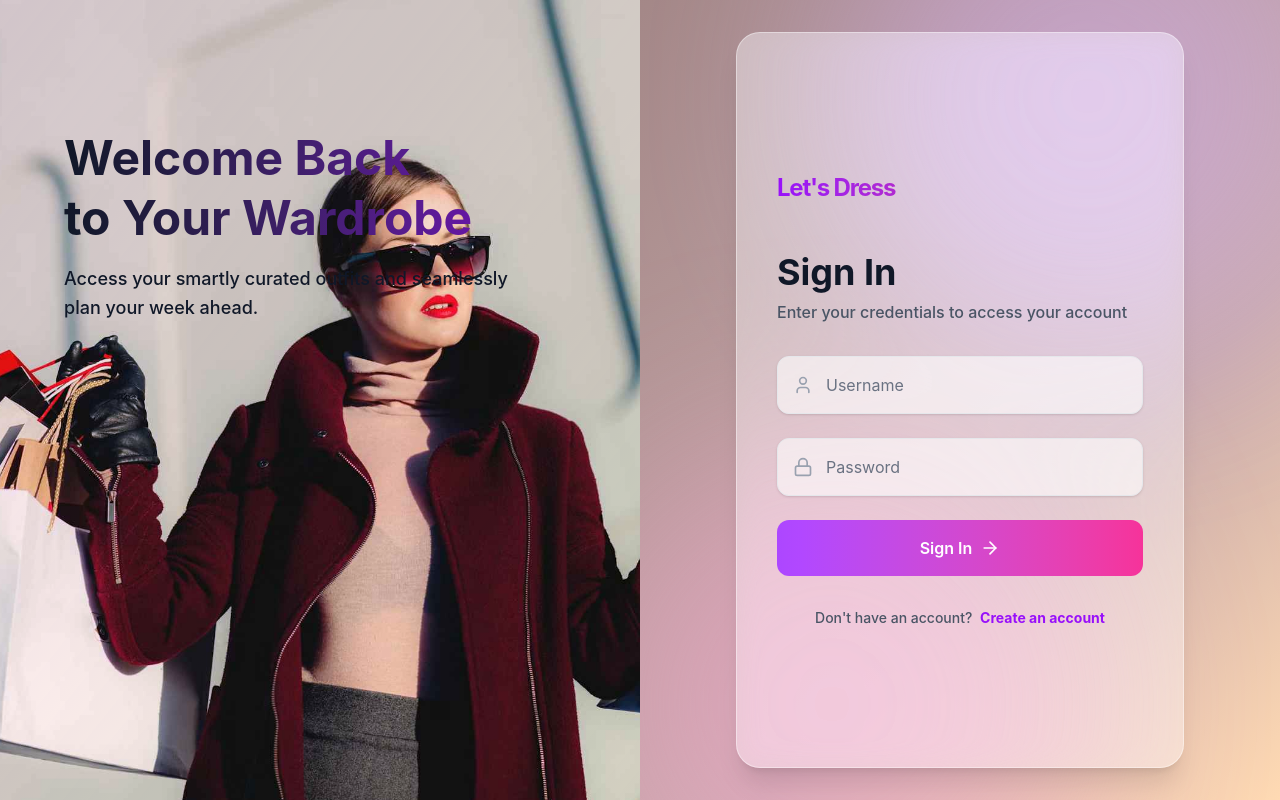
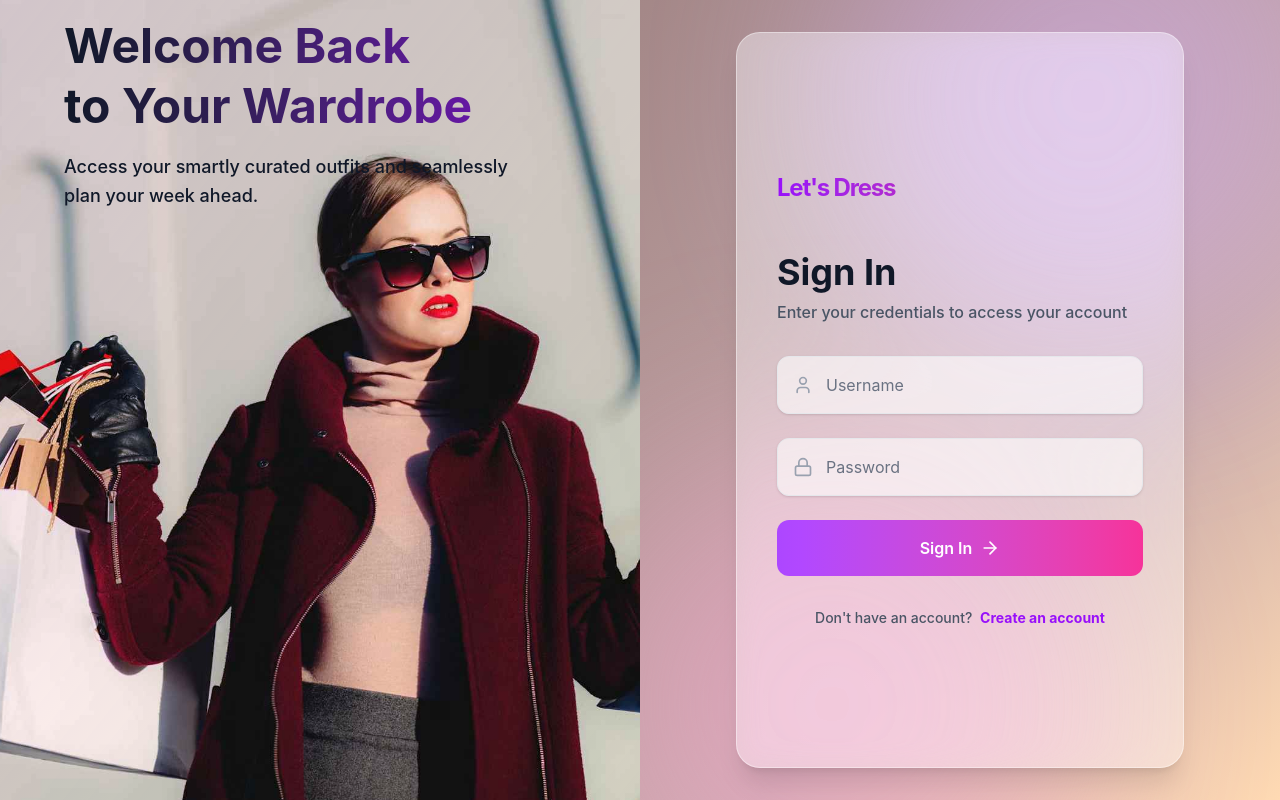
Before and after one commit to VidulSK/Lets-Dress, a React (Vite) app: page /signin in a window 1280 px wide. Built offline with nearby package versions, Linux system fonts and the light colour scheme; no server answers.

Commit message:
position

```diff
--- a/src/app/pages/SignInPage.tsx
+++ b/src/app/pages/SignInPage.tsx
@@ -47,7 +47,7 @@ export function SignInPage() {
           initial={{ opacity: 0, y: 20 }}
           animate={{ opacity: 1, y: 0 }}
           transition={{ delay: 0.2 }}
-          className="text-5xl font-bold mb-4 leading-tight bg-clip-text text-transparent bg-gradient-to-r dark:from-white dark:to-purple-200 from-gray-900 to-purple-800"
+          className="text-5xl font-bold mb-4 leading-tight bg-clip-text text-transparent bg-gradient-to-r dark:from-white dark:to-purple-200 from-gray-900 to-purple-800 -mt-28"
         >
           Welcome Back<br />to Your Wardrobe
         </motion.h2>
```
